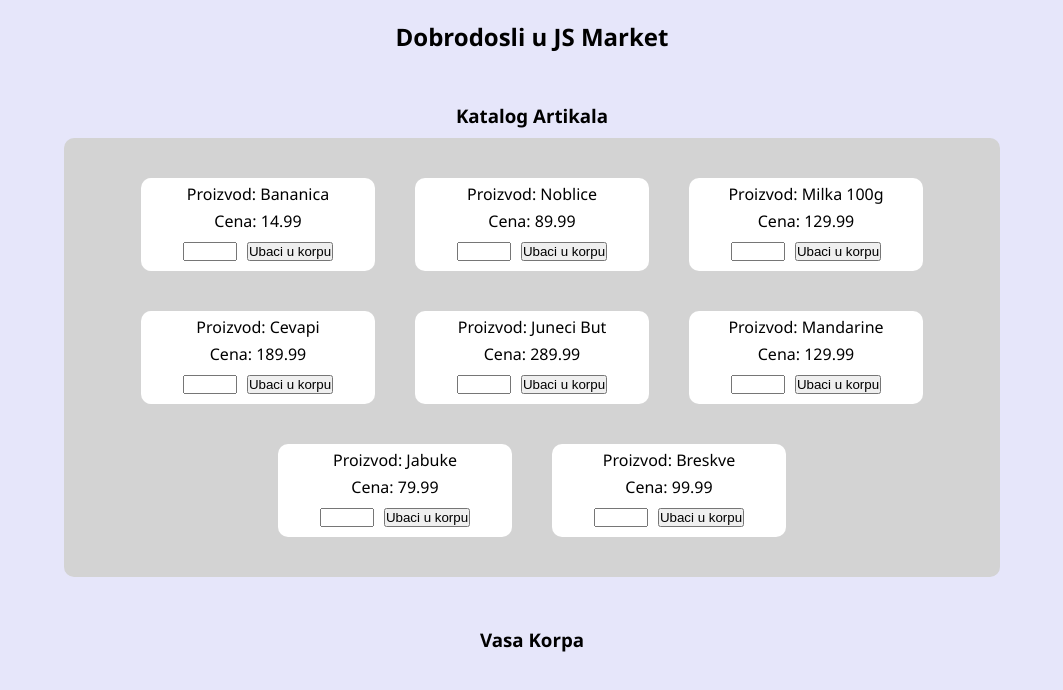
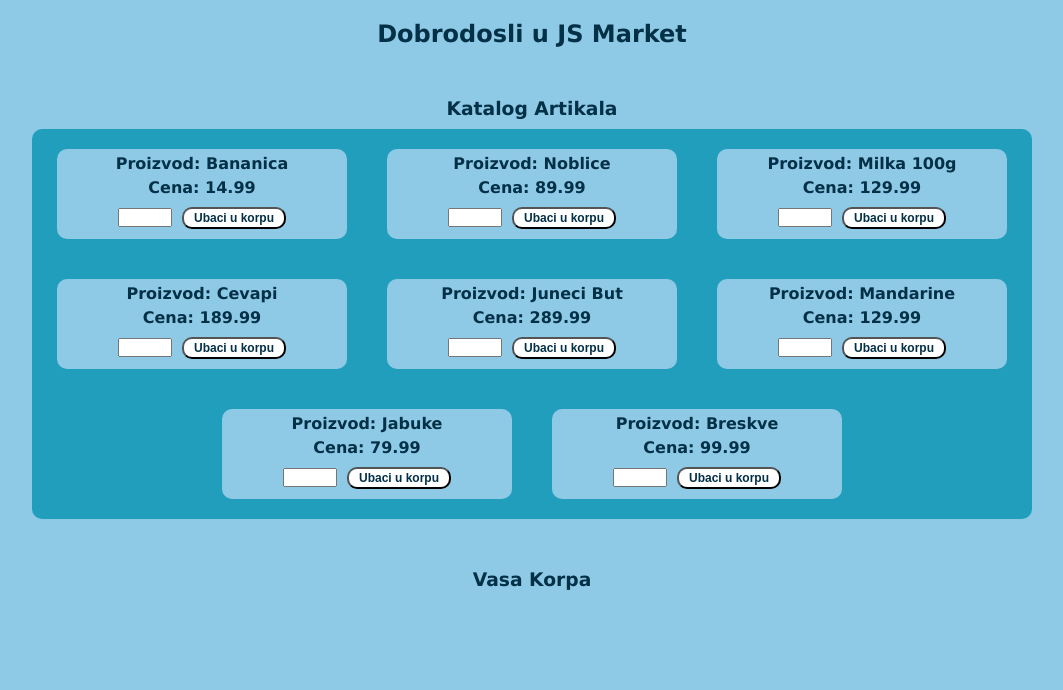
Before and after one commit to TatsuKenshi/Nedelja6DomaciZaNedelju, a plain HTML site: page index.html in a window 1280 px wide. Shown: the whole page, without its empty margins (108-1171 px from the left). Drawn offline with Linux system fonts and the light colour scheme.

Commit message:
code fixups

```diff
--- a/src/shoppingCart.js
+++ b/src/shoppingCart.js
@@ -78,6 +78,12 @@ export class ShoppingCart {
       izbaciIzKorpe.classList.add("izbaciIzKorpe");
       izbaciIzKorpe.textContent = "Izbaci iz korpe";
       izbaciIzKorpe.id = idCount++;
+      izbaciIzKorpe.style.background = "white";
+      izbaciIzKorpe.style.padding = "2px 10px";
+      izbaciIzKorpe.style.borderRadius = "10px";
+      izbaciIzKorpe.style.fontSize = "0.75rem";
+      izbaciIzKorpe.style.color = "#023047";
+      izbaciIzKorpe.style.fontWeight = "700";
 
       // izbaci iz korpe listener
       izbaciIzKorpe.addEventListener("click", function (e) {
--- a/src/style.css
+++ b/src/style.css
@@ -2,72 +2,80 @@
   padding: 0;
   margin: 0;
 }
-
 body {
-  background: lavender;
-  font-family: "Segoe UI", Tahoma, Geneva, Verdana, sans-serif;
+  background: #8ecae6;
+  font-family: "Lucida Sans", "Lucida Sans Regular", "Lucida Grande",
+    "Lucida Sans Unicode", Geneva, Verdana, sans-serif;
   font-weight: 500;
 }
-
 .jsMarket {
   text-align: center;
   margin-top: 20px;
+  color: #023047;
 }
-
 .shoppingItems,
 .korpaHeader {
   text-align: center;
   padding-top: 40px;
   margin-top: 10px;
+  color: #023047;
 }
-
 .listaProizvoda,
 .cart,
 .checkoutContainer {
-  margin-left: auto;
-  margin-right: auto;
-  margin-top: 10px;
-  margin-bottom: 10px;
+  margin: 10px auto;
   display: flex;
   justify-content: center;
-  width: 70vw;
+  max-width: 1000px;
   flex-wrap: wrap;
-  padding: 20px;
   font-size: 1rem;
-  background: lightgray;
+  background: #219ebc;
+  color: #023047;
   border-radius: 10px;
 }
-
 .cart,
 .checkoutContainer {
   display: none;
 }
-
 .jedanProizvod,
 .jedanKupljeniProizvod {
   margin: 20px;
-  width: 25%;
-  background: white;
+  width: 28%;
+  background: #8ecae6;
   padding: 5px;
   border-radius: 10px;
+  color: #023047;
+  font-size: 1rem;
+  font-weight: 700;
+  text-align: center;
 }
-
 .ime,
 .cena,
 .kolicina,
 .ubaciUKorpu {
   margin: 5px;
+  color: #023047;
 }
-
 .kolicina {
   width: 50px;
+  color: #023047;
 }
-
 .checkout {
   width: 100px;
   height: 40px;
   align-self: center;
   border-radius: 10px;
+  font-size: 0.85rem;
+  margin: 10px;
+  color: #023047;
+}
+
+button {
+  padding: 2px 10px;
+  background: white;
+  border-radius: 10px;
+  font-size: 0.75rem;
+  font-weight: 700;
 }
 
 @media only screen and (max-width: 1024px) {
```
